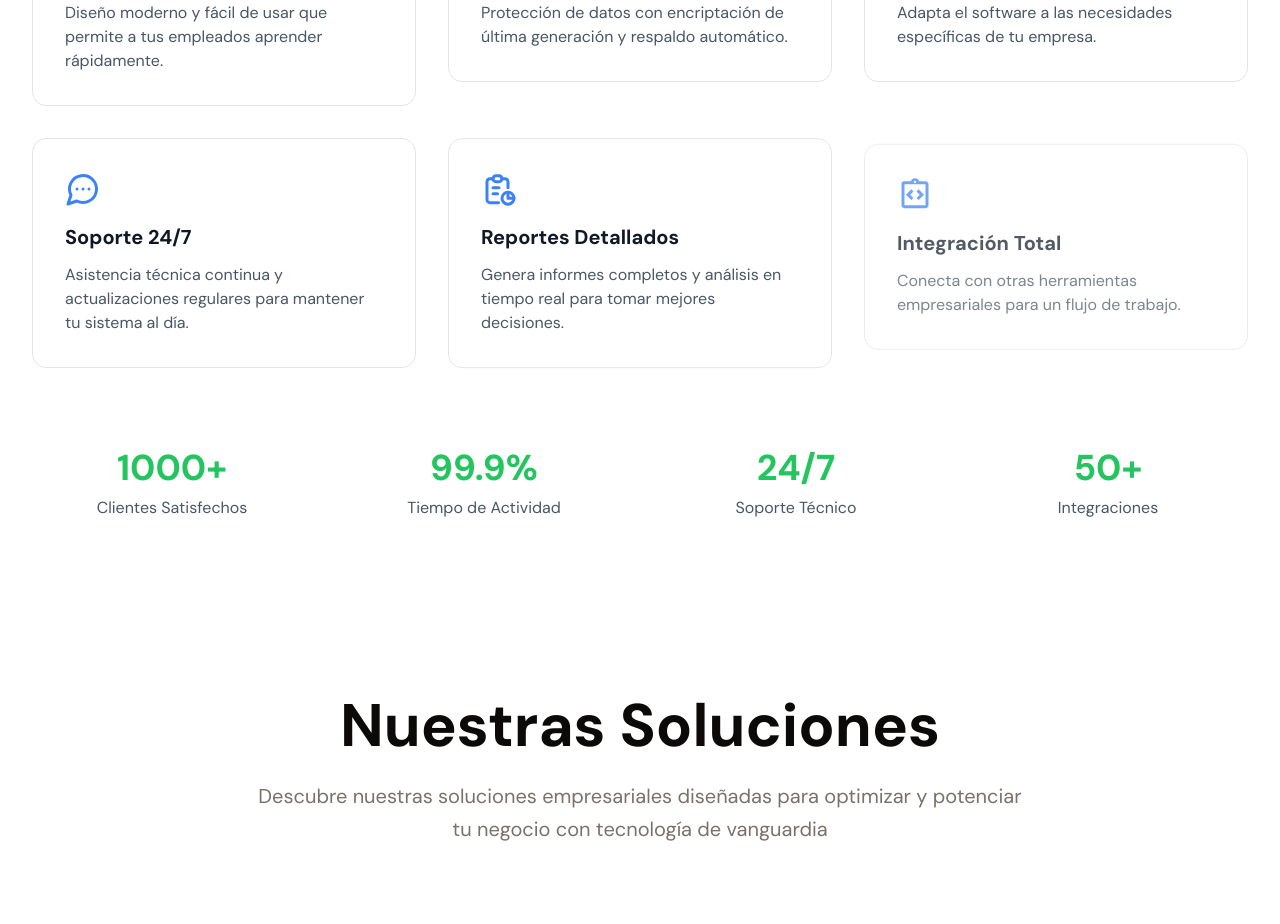
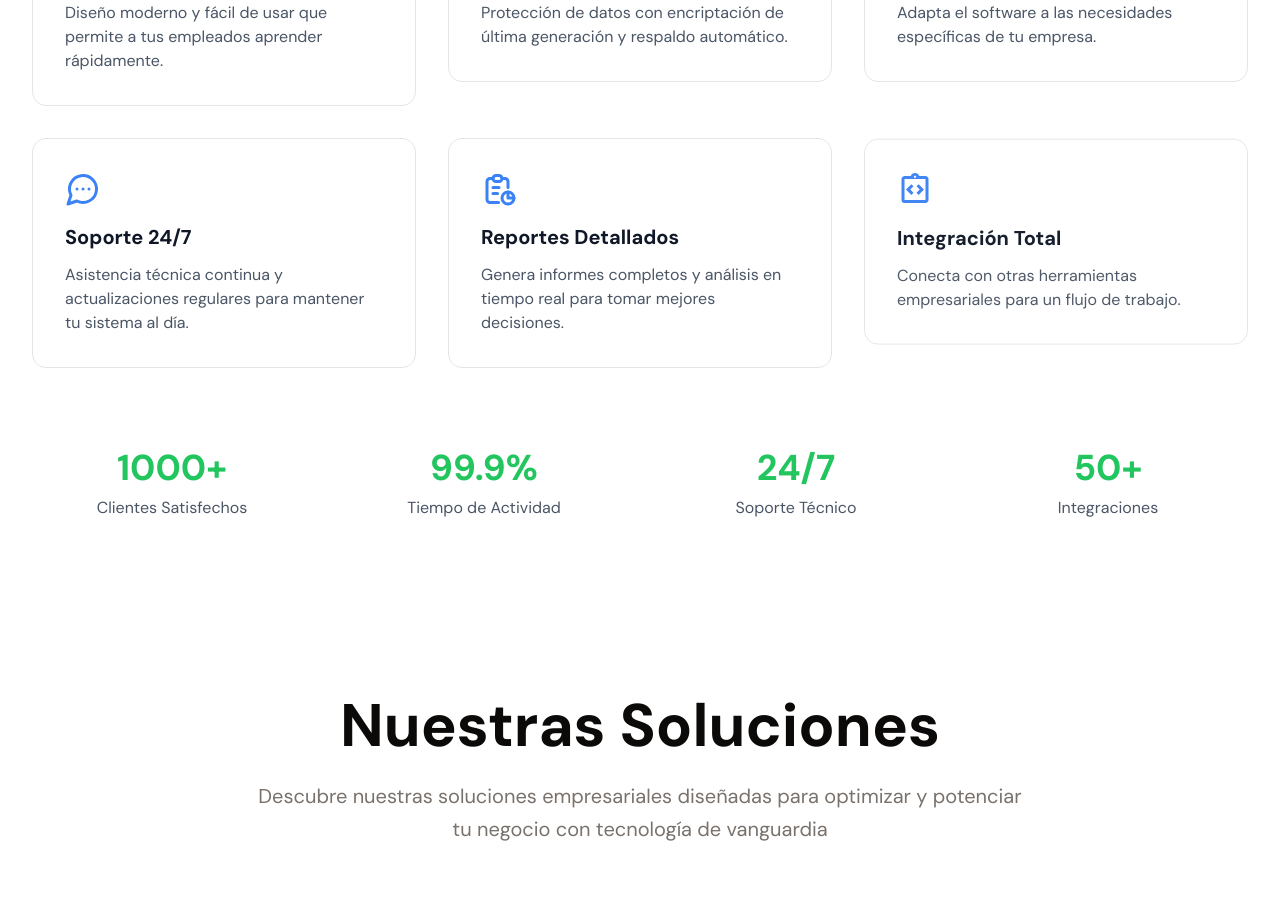
Before and after one commit to Krlozces/bp-ct, a Next.js app: page / in a window 1280 px wide. Shown: the part 1180-2104 px from the top of the page. Built offline with nearby package versions, Linux system fonts and the light colour scheme.

Commit message:
Actualizar el componente Features: agregar tipos de Variants y mejorar la transición de animación.

```diff
--- a/src/components/Features.tsx
+++ b/src/components/Features.tsx
@@ -1,6 +1,6 @@
 "use client";
 
-import { motion } from "framer-motion";
+import { motion, Variants } from "framer-motion";
 import { DM_Sans } from "next/font/google";
 import { MdOutlineRocketLaunch, MdOutlineSecurity, MdOutlineIntegrationInstructions } from "react-icons/md";
 import { GrConfigure } from "react-icons/gr";
@@ -47,7 +47,7 @@ const features = [
     }
 ];
 
-const containerVariants = {
+const containerVariants: Variants = {
     hidden: { opacity: 0 },
     visible: {
         opacity: 1,
@@ -57,14 +57,15 @@ const containerVariants = {
     }
 };
 
-const itemVariants = {
+const itemVariants: Variants = {
     hidden: { opacity: 0, y: 20 },
     visible: {
         opacity: 1,
         y: 0,
         transition: {
             duration: 0.5,
-            ease: "easeOut"
+            // usar array cubic-bezier válido en vez de string
+            ease: [0.22, 1, 0.36, 1]
         }
     }
 };
```
